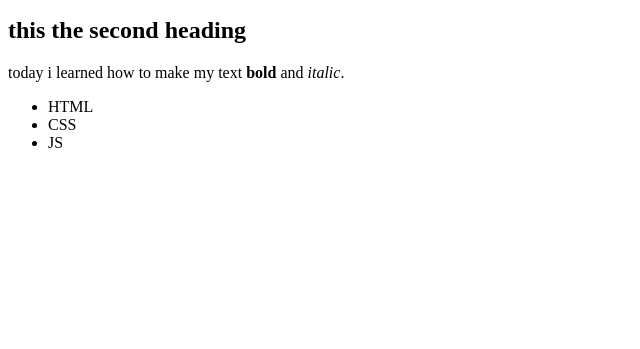
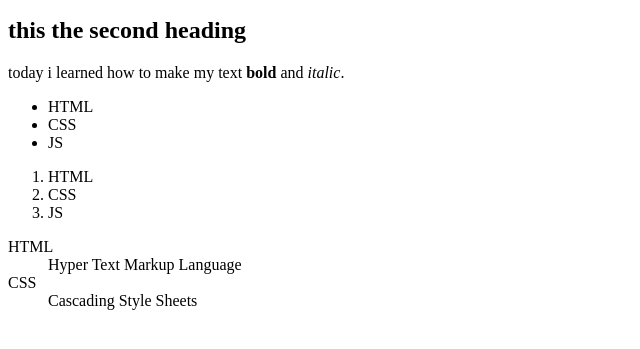
Before and after one commit to GoTHxD4rKnEss/HTML-trainings, a plain HTML site: page html-boilerplate.html in a window 1280 px wide. Shown: the part 101-450 px from the top of the page, without its empty margins (0-640 px from the left). Drawn offline with Linux system fonts and the light colour scheme.

Commit message:
Added a description list with some items

```diff
--- a/html-boilerplate.html
+++ b/html-boilerplate.html
@@ -19,6 +19,23 @@
         <li>JS</li>
     </ul>
 
+    <ol>
+        <li>HTML</li>
+        <li>CSS</li>
+        <li>JS</li>
+    </ol>
+
+    <!-- ordered lists have unique attributes like Start (from which number the ordering get started),
+     Reversed and Value (it gets added in the item tag) -->
+
+    <dl>
+        <dt>HTML</dt>
+        <dd>Hyper Text Markup Language</dd>
+        <dt>CSS</dt>
+        <dd>Cascading Style Sheets</dd>
+    </dl>
+
+
 
 
 
```
